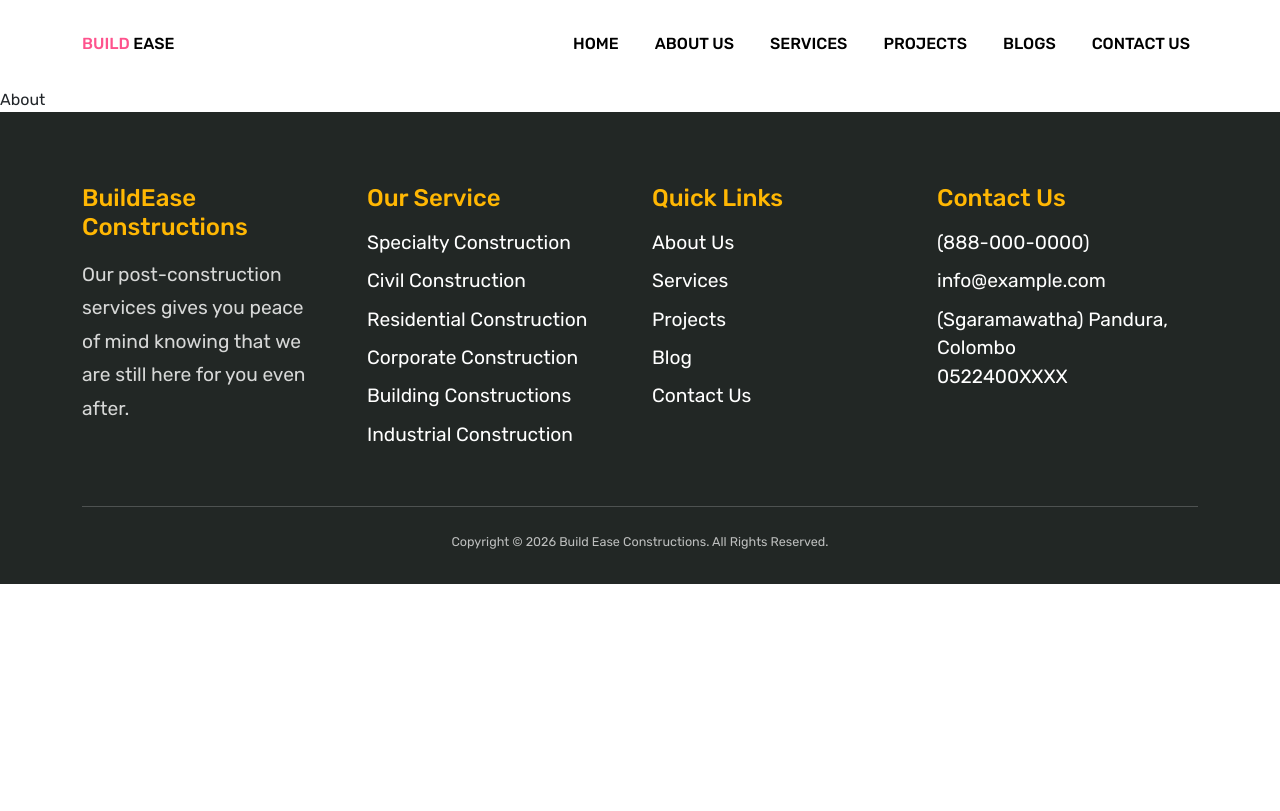
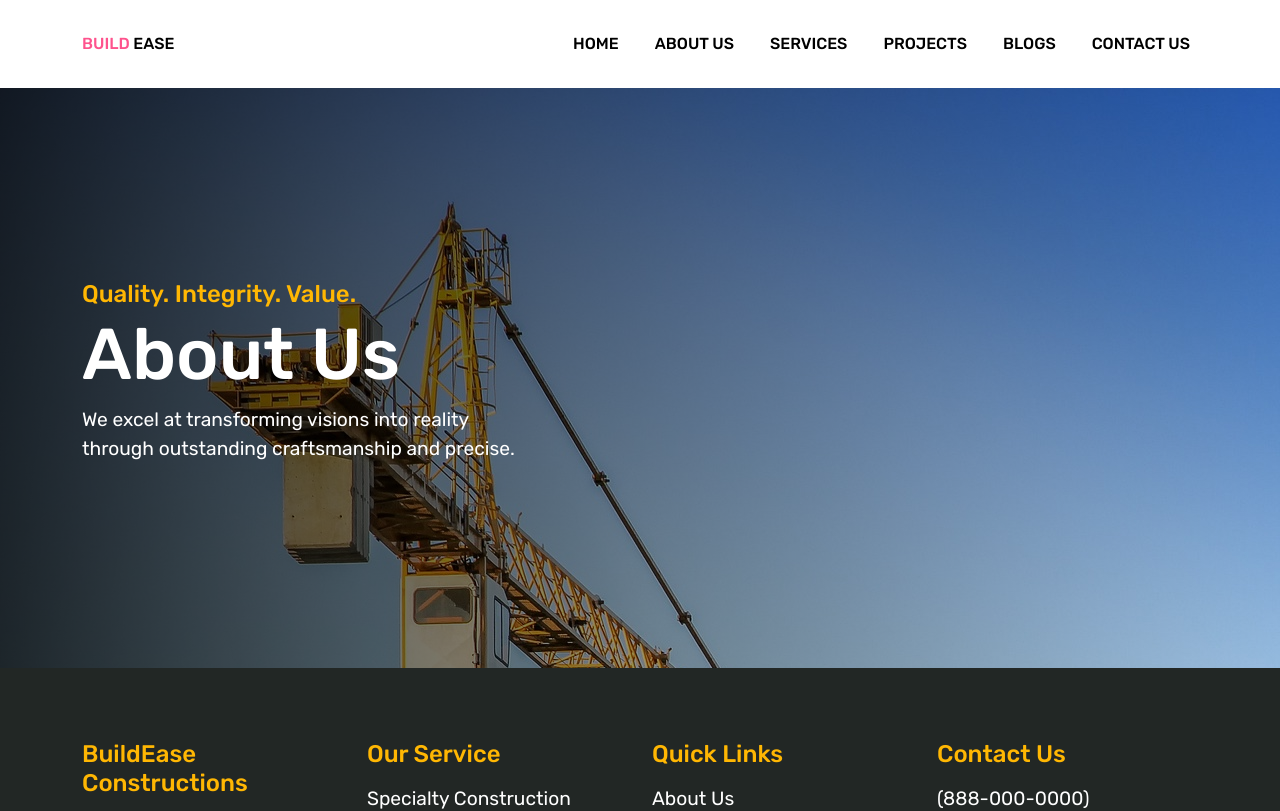
Before and after one commit to nethmalgeesaraux/Construction-Website-React-Laravel, a React (Vite) app in the folder frontend/: page /about in a window 1280 px wide. Shown: the top 811 px of the page. Built offline with nearby package versions, Linux system fonts and the light colour scheme.

Commit message:
add About section with hero

```diff
--- a/frontend/src/Components/frontend/About.jsx
+++ b/frontend/src/Components/frontend/About.jsx
@@ -5,7 +5,20 @@ const About = () => {
   return (
     <div>
       <Hearder />
-      <main> About</main>
+      <main>
+        <section className='section-7'>
+          <div className='hero d-flex align-items-center'>
+            <div className='container'>
+              <div className='text-left'>
+                <span>Quality. Integrity. Value.</span>
+                <h1>About Us</h1>
+                <p>We excel at transforming visions into reality <br />through outstanding craftsmanship and precise.</p>
+              </div>
+            </div>
+          </div>
+        </section>
+      </main>
+
       <Footer />
     </div>
   )
--- a/frontend/src/assets/css/style.css
+++ b/frontend/src/assets/css/style.css
@@ -302,7 +302,57 @@ footer .footer-bottom {
   font-weight: 500;
 }
 
-.section-6 .card .card-body a {
+.section-6 .blog-card {
+  border-radius: 42px;
+  overflow: hidden;
+  background-color: #efefef;
+  box-shadow: 0 12px 28px rgba(0, 0, 0, 0.12);
+  height: 100%;
+}
+.section-6 .card-img-top img {
+  display: block;
+  aspect-ratio: 1/0.74;
+  -o-object-fit: cover;
+     object-fit: cover;
+}
+.section-6 .card-body {
+  padding: 2rem 1.5rem 1.9rem;
+}
+.section-6 h3 {
+  font-size: 2.8rem;
+  line-height: 1.25;
+  color: #000;
+  margin-bottom: 1.25rem;
+  font-weight: 400;
+}
+.section-6 .blog-read-more {
+  background-color: #f24d90;
+  color: #fff;
+  border-radius: 10px;
+  padding: 0.8rem 1.2rem;
+  font-size: 0.9rem;
+  font-weight: 700;
+  letter-spacing: 0.02em;
+}
+.section-6 .blog-read-more:hover {
+  color: #000;
+  background-color: #FFB703;
+}
+@media (max-width: 767.98px) {
+  .section-6 h3 {
+    font-size: 2rem;
+  }
+}
+
+.section-7 .hero {
+  background: linear-gradient(to right, rgba(0, 0, 0, 0.8), rgba(0, 0, 0, 0)), url("../hero.jpg");
+  min-height: 580px;
+  min-height: 580px;
+  color: #FFFFFF;
+}
+.section-7 .hero span {
+  color: #FFB703;
   font-size: 1.5em;
+  font-weight: 500;
 }
 /*# sourceMappingURL=style.css.map */
--- a/frontend/src/assets/css/style.scss
+++ b/frontend/src/assets/css/style.scss
@@ -451,3 +451,21 @@ footer {
         }
     }
 }
+
+.section-7 {
+    .hero {
+
+        background: linear-gradient(to right, rgba(0, 0, 0, 0.8), rgba(0, 0, 0, 0)), url('../hero.jpg');
+        min-height: 580px;
+
+        min-height: 580px;
+        color: $text-white;
+
+        span {
+            color: $secondary-color;
+            font-size: 1.5em;
+            font-weight: 500;
+        }
+
+    }
+}
```
Also changed, not shown: frontend/src/assets/css/style.min.css, 2 other files (tests, documents, lock files or other folders).
